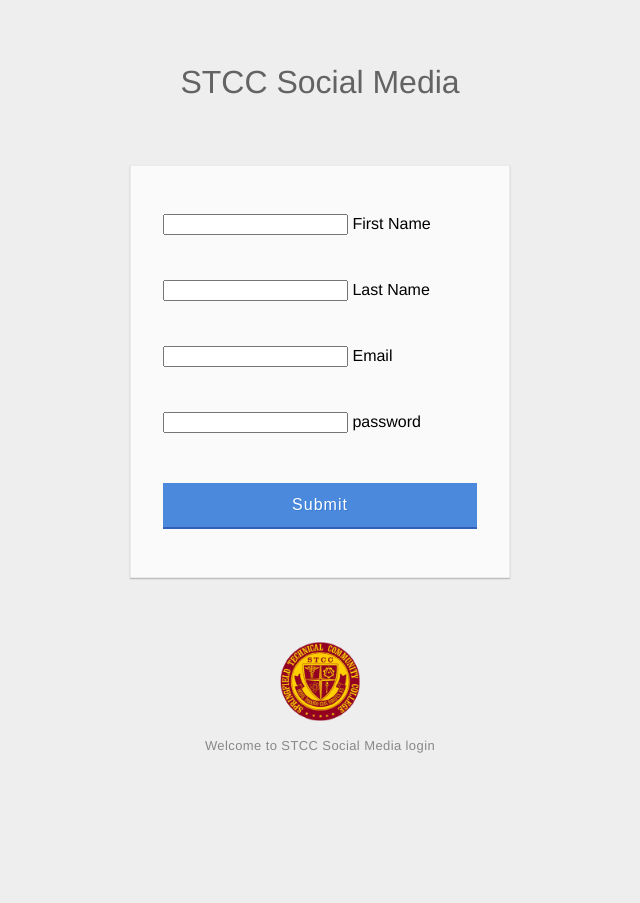
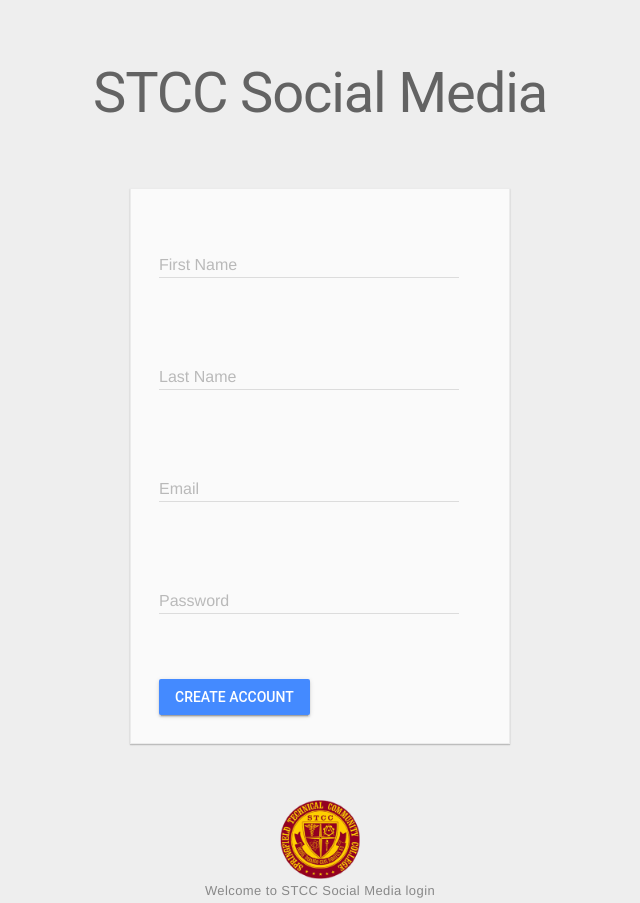
Before and after one commit to Cjk01/STCC-creates-team-b, a PHP site: page /register.php in a window 1280 px wide. Shown: the whole page, without its empty margins (320-960 px from the left). Before the commit the page ends 753 px from the top, so only its background shows below. Run offline with PHP 8.4, Linux system fonts and the light colour scheme.

Commit message:
changed design

```diff
--- a/register.php
+++ b/register.php
@@ -4,6 +4,9 @@
 <!DOCTYPE HTML>
 <head>
     <link rel="stylesheet" type="text/css" href="assets/css/style.css">
+    <link rel="stylesheet" href="https://fonts.googleapis.com/icon?family=Material+Icons">
+    <link rel="stylesheet" href="https://code.getmdl.io/1.3.0/material.red-blue.min.css" />
+    <script defer src="https://code.getmdl.io/1.3.0/material.min.js"></script>
     <script src="assets/js/main.js" type="text/javascript"></script>
     <script src="assets/js/customLinks.js" type="text/javascript"></script>
     <script src="https://code.jquery.com/jquery-3.5.1.min.js" integrity="sha256-9/aliU8dGd2tb6OSsuzixeV4y/faTqgFtohetphbbj0=" crossorigin="anonymous"></script>    <title>Login</title>
@@ -11,26 +14,36 @@
 <hgroup>
     <h1>STCC Social Media </h1>
 </hgroup>
-<form>
-    <div class="group">
-        <input type="text" id="firstName"><span class="highlight"></span><span class="bar"></span>
-        <label>First Name</label>
+<form action="" method="post">
+<div class="group">
+        <div class="mdl-textfield mdl-js-textfield">
+            <input class="mdl-textfield__input" type="text" id="Email" name="First Name">
+            <label class="mdl-textfield__label" for="password">First Name</label>
+        </div>
     </div>
     <div class="group">
-        <input type="text" id="lastName"><span class="highlight"></span><span class="bar"></span>
-        <label>Last Name</label>
+        <div class="mdl-textfield mdl-js-textfield">
+            <input class="mdl-textfield__input" type="text" id="Email" name="Last Name">
+            <label class="mdl-textfield__label" for="password">Last Name</label>
+        </div>
     </div>
     <div class="group">
-        <input type="text" id="uEmail"><span class="highlight"></span><span class="bar"></span>
-        <label>Email</label>
+        <div class="mdl-textfield mdl-js-textfield">
+            <input class="mdl-textfield__input" type="text" id="Email" name="Email">
+            <label class="mdl-textfield__label" for="Email">Email</label>
+        </div>
     </div>
     <div class="group">
-        <input type="password" id="uPass"><span class="highlight"></span><span class="bar"></span>
-        <label>password</label>
+        <div class="mdl-textfield mdl-js-textfield">
+            <input class="mdl-textfield__input" type="password" id="password" name="password">
+            <label class="mdl-textfield__label" for="password">Password</label>
+        </div>
     </div>
-    <button type="button" class="button buttonBlue" onclick="userLogin();">Submit
-        <div class="ripples buttonRipples"><span class="ripplesCircle"></span></div>
+
+    <button class="mdl-button mdl-js-button mdl-button--raised mdl-js-ripple-effect mdl-button--accent" type="submit">
+        Create Account
     </button>
+
 </form>
 <footer>
     <img src="assets/images/Springfield_Technical_Community_College_(STCC)_seal.png" alt="STCC Logo">
```
